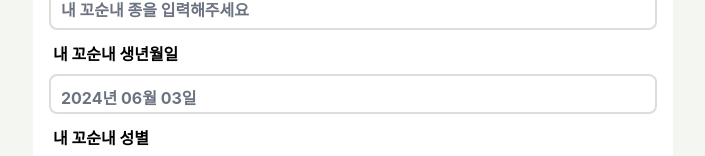
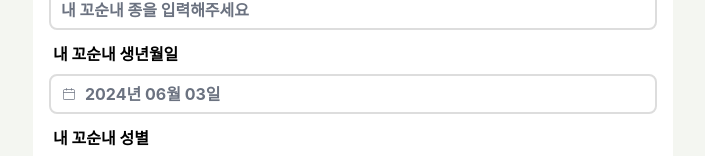
Before and after one commit to super-coding-3/kkosoonnae, a React (Create React App) app: page /add_mykkosoonae in a window 1280 px wide. Shown: the part 361-517 px from the top of the page, without its empty margins (287-992 px from the left). Built offline with nearby package versions, Linux system fonts and the light colour scheme; no server answers; the HTML template or start-up script is replaced by a standard one.

Commit message:
[fix] 내꼬순내 수정/등록 생년월일 인풋 달력 아이콘 추가

```diff
--- a/src/components/mypet/CustomDatePickerMyPet.tsx
+++ b/src/components/mypet/CustomDatePickerMyPet.tsx
@@ -3,6 +3,7 @@ import React, { SyntheticEvent, forwardRef } from "react";
 import DatePicker from "react-datepicker";
 import "react-datepicker/dist/react-datepicker.css";
 import { ko } from "date-fns/locale";
+import { CiCalendar } from "react-icons/ci";
 
 import { MYPET_FORM_LABEL } from "../../constants/constants";
 
@@ -24,10 +25,11 @@ const CustomDatePickerMyPet: React.FC<CustomDatePickerMyPetProps> = (props) => {
     ({ value, onClick }, ref) => (
       <button
         type="button"
-        className="h-10 p-2.5 w-full border-2 text-gray-500 text-start border-COMMONN_BORDER_GRAY appearance-none focus:border-MAIN_COLOR focus:outline-none focus:ring-transparent rounded-lg"
+        className="flex items-center gap-2 h-10 p-2.5 w-full border-2 text-gray-500 text-start border-COMMONN_BORDER_GRAY appearance-none focus:border-MAIN_COLOR focus:outline-none focus:ring-transparent rounded-lg"
         onClick={onClick}
         ref={ref}
       >
+        <CiCalendar />
         {value}
       </button>
     )
```
